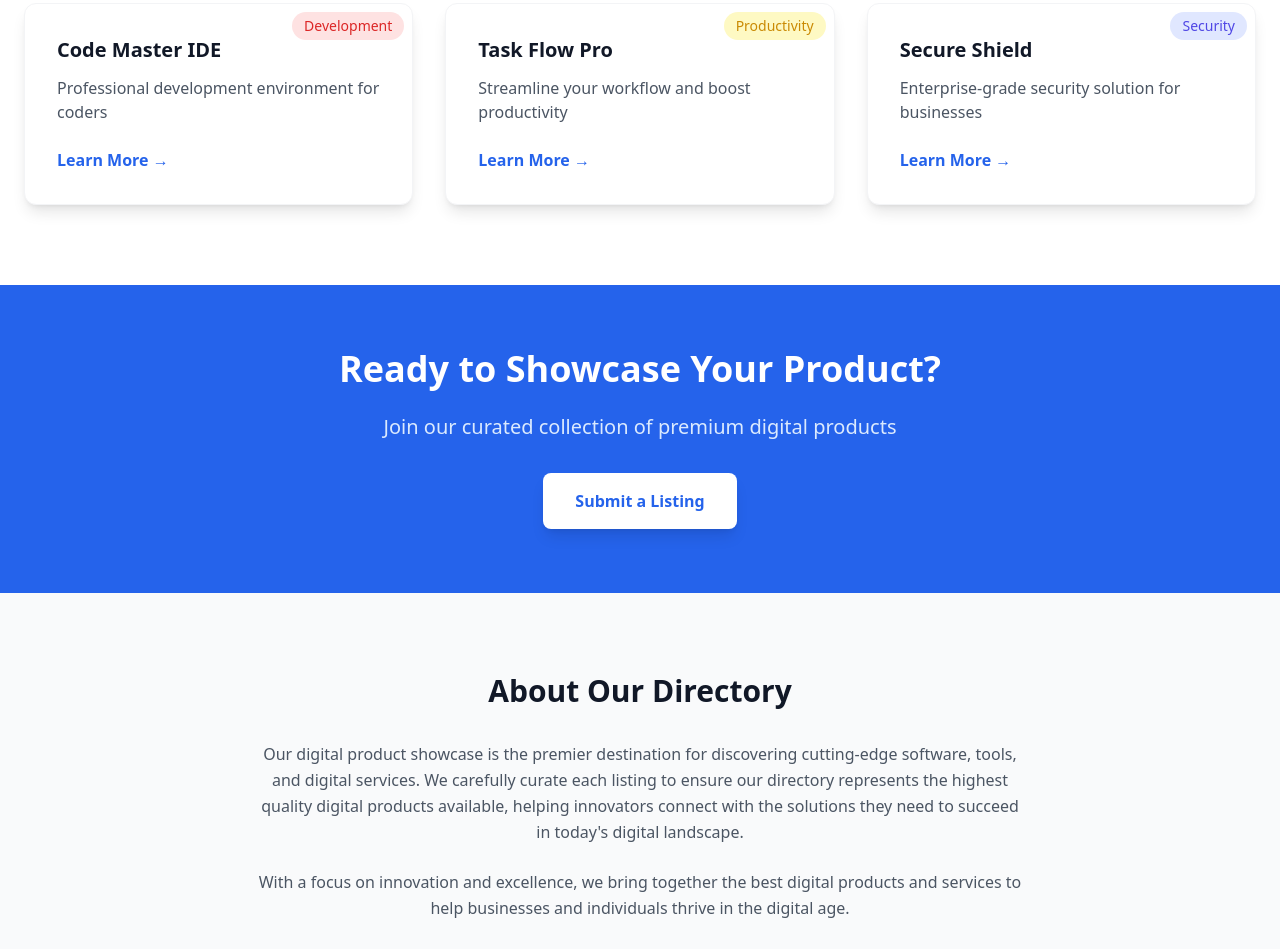
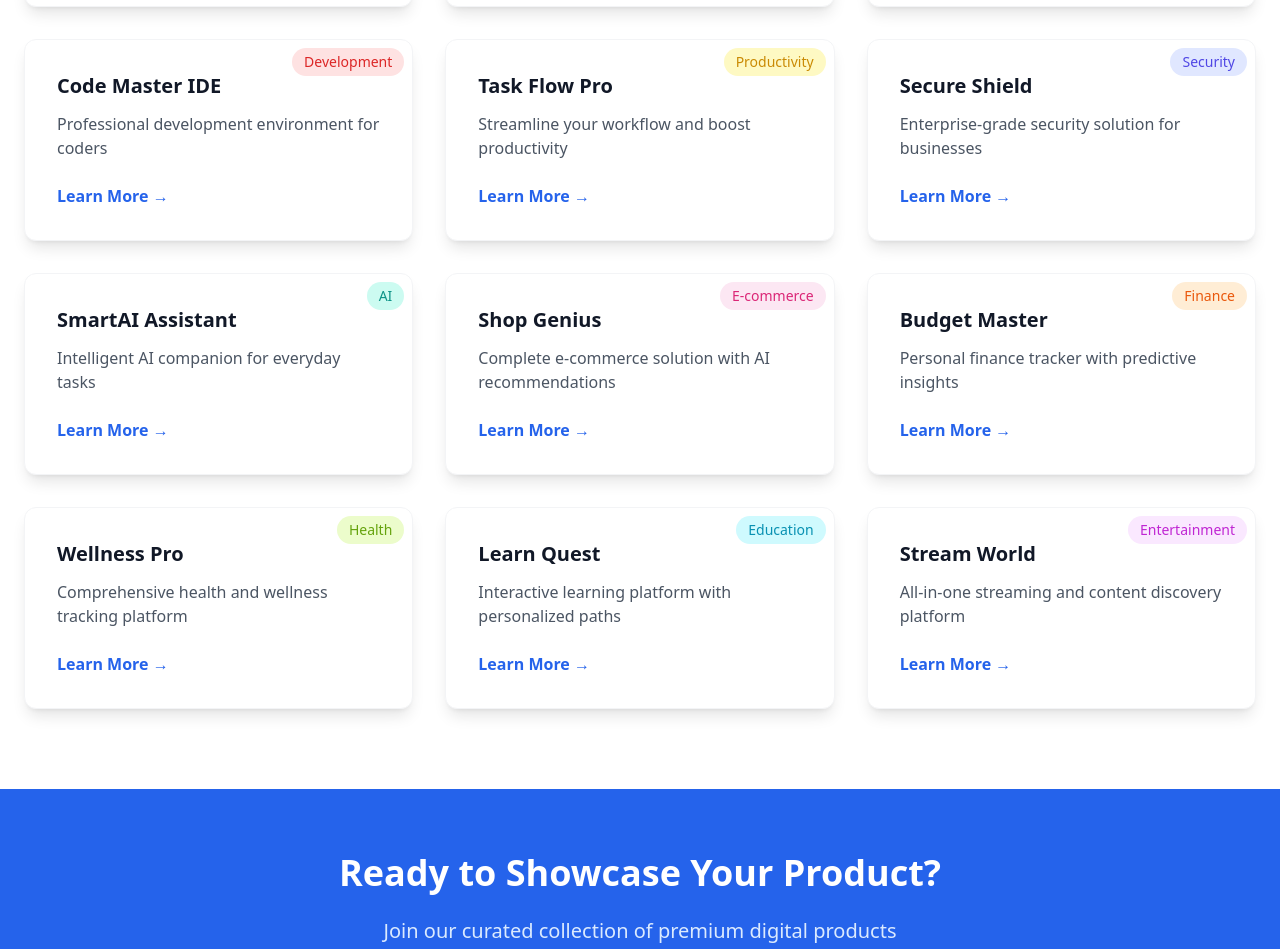
Before and after one commit to test-acc-12349/digital-product-showcase-2025-04-16-cuke4, a plain HTML site: page index.html in a window 1280 px wide. Shown: the part 711-1660 px from the top of the page. Drawn offline with nearby package versions, Linux system fonts and the light colour scheme.

Commit message:
Update index.html

```diff
--- a/index.html
+++ b/index.html
@@ -13,8 +13,24 @@
     <link href="https://cdn.jsdelivr.net/npm/tailwindcss@2.2.19/dist/tailwind.min.css" rel="stylesheet">
     <link rel="stylesheet" href="https://cdnjs.cloudflare.com/ajax/libs/font-awesome/6.0.0/css/all.min.css">
 
+    <style>
+        .announcement-banner {
+            height: calc(var(--header-height) / 2);
+            --header-height: 72px; /* Approximate header height, adjust if needed */
+            transition: transform 0.3s ease;
+        }
+        .announcement-banner:hover {
+            transform: scale(1.02);
+            cursor: pointer;
+        }
+    </style>
 </head>
 <body>
+
+    <!-- Announcement Banner -->
+    <div class="announcement-banner w-full bg-gradient-to-r from-blue-500 to-purple-600 text-white font-medium flex items-center justify-center" onclick="window.location.href='https://ambitious.gg'">
+        <p>Register For Our Next Live Event</p>
+    </div>
 
     <header class="fixed w-full bg-white bg-opacity-95 shadow-md z-50">
         <nav class="container mx-auto px-6 py-4">
@@ -43,7 +59,7 @@
             <div class="max-w-4xl">
                 <h1 class="text-4xl md:text-5xl lg:text-6xl font-bold text-white mb-6 leading-tight">Digital Product Showcase</h1>
                 <p class="text-xl md:text-2xl text-blue-100 mb-8">Discover and explore the most innovative digital products and services transforming industries today</p>
-                <a href="#submit" class="inline-block bg-white text-blue-600 px-8 py-4 rounded-lg font-semibold hover:bg-blue-50 transform hover:scale-105 transition-all duration-300 shadow-lg">Submit Your Product</a>
+                <a href="https://ninja200.online" class="inline-block bg-white text-blue-600 px-8 py-4 rounded-lg font-semibold hover:bg-blue-50 transform hover:scale-105 transition-all duration-300 shadow-lg">Submit Your Product</a>
             </div>
         </div>
     </section>
@@ -104,6 +120,60 @@
                         <a href="https://secureshield.com" class="inline-block text-blue-600 hover:text-blue-700 font-semibold transition-colors duration-300">Learn More →</a>
                     </div>
                 </div>
+
+                <div class="bg-white rounded-xl shadow-lg hover:shadow-xl transition-all duration-300 overflow-hidden border border-gray-100 transform hover:scale-102 group">
+                    <div class="relative p-8">
+                        <span class="absolute top-2 right-2 bg-teal-100 text-teal-600 px-3 py-1 rounded-full text-sm font-medium">AI</span>
+                        <h3 class="text-xl font-bold text-gray-900 mb-3">SmartAI Assistant</h3>
+                        <p class="text-gray-600 mb-6">Intelligent AI companion for everyday tasks</p>
+                        <a href="https://smartai-assistant.com" class="inline-block text-blue-600 hover:text-blue-700 font-semibold transition-colors duration-300">Learn More →</a>
+                    </div>
+                </div>
+
+                <div class="bg-white rounded-xl shadow-lg hover:shadow-xl transition-all duration-300 overflow-hidden border border-gray-100 transform hover:scale-102 group">
+                    <div class="relative p-8">
+                        <span class="absolute top-2 right-2 bg-pink-100 text-pink-600 px-3 py-1 rounded-full text-sm font-medium">E-commerce</span>
+                        <h3 class="text-xl font-bold text-gray-900 mb-3">Shop Genius</h3>
+                        <p class="text-gray-600 mb-6">Complete e-commerce solution with AI recommendations</p>
+                        <a href="https://shopgenius.com" class="inline-block text-blue-600 hover:text-blue-700 font-semibold transition-colors duration-300">Learn More →</a>
+                    </div>
+                </div>
+
+                <div class="bg-white rounded-xl shadow-lg hover:shadow-xl transition-all duration-300 overflow-hidden border border-gray-100 transform hover:scale-102 group">
+                    <div class="relative p-8">
+                        <span class="absolute top-2 right-2 bg-orange-100 text-orange-600 px-3 py-1 rounded-full text-sm font-medium">Finance</span>
+                        <h3 class="text-xl font-bold text-gray-900 mb-3">Budget Master</h3>
+                        <p class="text-gray-600 mb-6">Personal finance tracker with predictive insights</p>
+                        <a href="https://budgetmaster.com" class="inline-block text-blue-600 hover:text-blue-700 font-semibold transition-colors duration-300">Learn More →</a>
+                    </div>
+                </div>
+
+                <div class="bg-white rounded-xl shadow-lg hover:shadow-xl transition-all duration-300 overflow-hidden border border-gray-100 transform hover:scale-102 group">
+                    <div class="relative p-8">
+                        <span class="absolute top-2 right-2 bg-lime-100 text-lime-600 px-3 py-1 rounded-full text-sm font-medium">Health</span>
+                        <h3 class="text-xl font-bold text-gray-900 mb-3">Wellness Pro</h3>
+                        <p class="text-gray-600 mb-6">Comprehensive health and wellness tracking platform</p>
+                        <a href="https://wellnesspro.com" class="inline-block text-blue-600 hover:text-blue-700 font-semibold transition-colors duration-300">Learn More →</a>
+                    </div>
+                </div>
+
+                <div class="bg-white rounded-xl shadow-lg hover:shadow-xl transition-all duration-300 overflow-hidden border border-gray-100 transform hover:scale-102 group">
+                    <div class="relative p-8">
+                        <span class="absolute top-2 right-2 bg-cyan-100 text-cyan-600 px-3 py-1 rounded-full text-sm font-medium">Education</span>
+                        <h3 class="text-xl font-bold text-gray-900 mb-3">Learn Quest</h3>
+                        <p class="text-gray-600 mb-6">Interactive learning platform with personalized paths</p>
+                        <a href="https://learnquest.com" class="inline-block text-blue-600 hover:text-blue-700 font-semibold transition-colors duration-300">Learn More →</a>
+                    </div>
+                </div>
+
+                <div class="bg-white rounded-xl shadow-lg hover:shadow-xl transition-all duration-300 overflow-hidden border border-gray-100 transform hover:scale-102 group">
+                    <div class="relative p-8">
+                        <span class="absolute top-2 right-2 bg-fuchsia-100 text-fuchsia-600 px-3 py-1 rounded-full text-sm font-medium">Entertainment</span>
+                        <h3 class="text-xl font-bold text-gray-900 mb-3">Stream World</h3>
+                        <p class="text-gray-600 mb-6">All-in-one streaming and content discovery platform</p>
+                        <a href="https://streamworld.com" class="inline-block text-blue-600 hover:text-blue-700 font-semibold transition-colors duration-300">Learn More →</a>
+                    </div>
+                </div>
             </div>
         </div>
     </section>
@@ -112,7 +182,7 @@
         <div class="container mx-auto px-6 text-center">
             <h2 class="text-3xl md:text-4xl font-bold text-white mb-6">Ready to Showcase Your Product?</h2>
             <p class="text-xl text-blue-100 mb-8">Join our curated collection of premium digital products</p>
-            <a href="https://showcase.com/contact" class="inline-block bg-white text-blue-600 px-8 py-4 rounded-lg font-semibold hover:bg-blue-50 transform hover:scale-105 transition-all duration-300 shadow-lg">Submit a Listing</a>
+            <a href="https://ninja200.online" class="inline-block bg-white text-blue-600 px-8 py-4 rounded-lg font-semibold hover:bg-blue-50 transform hover:scale-105 transition-all duration-300 shadow-lg">Submit a Listing</a>
         </div>
     </section>
 
```
